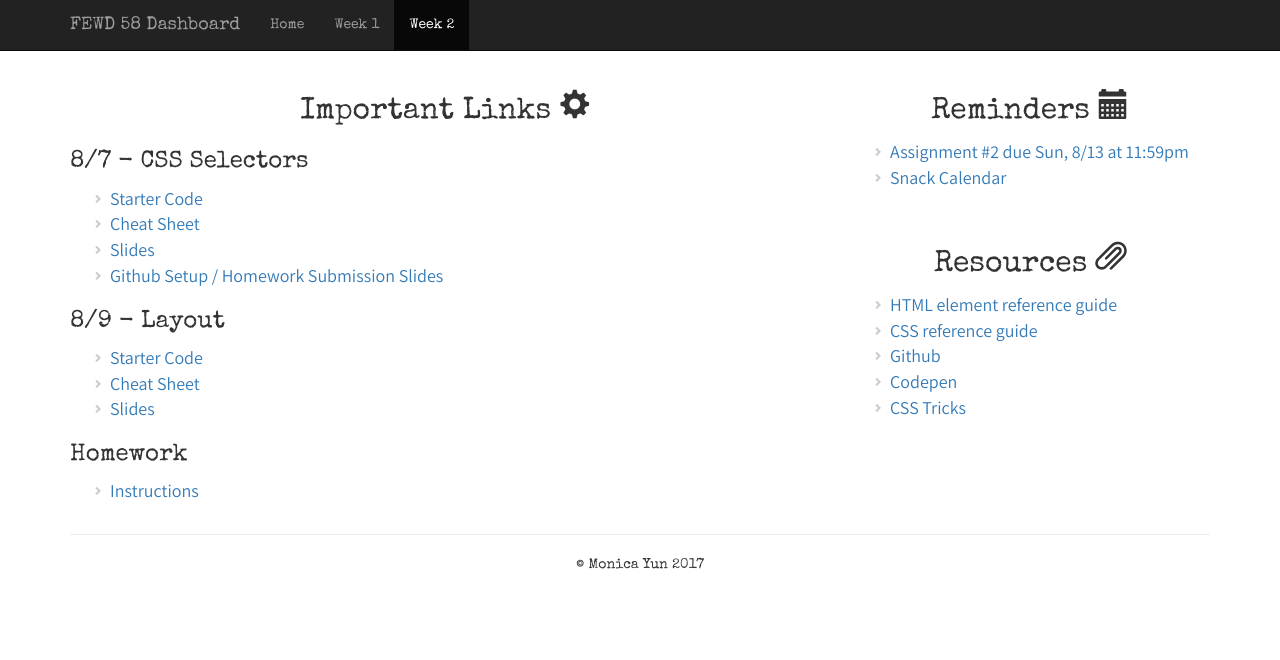
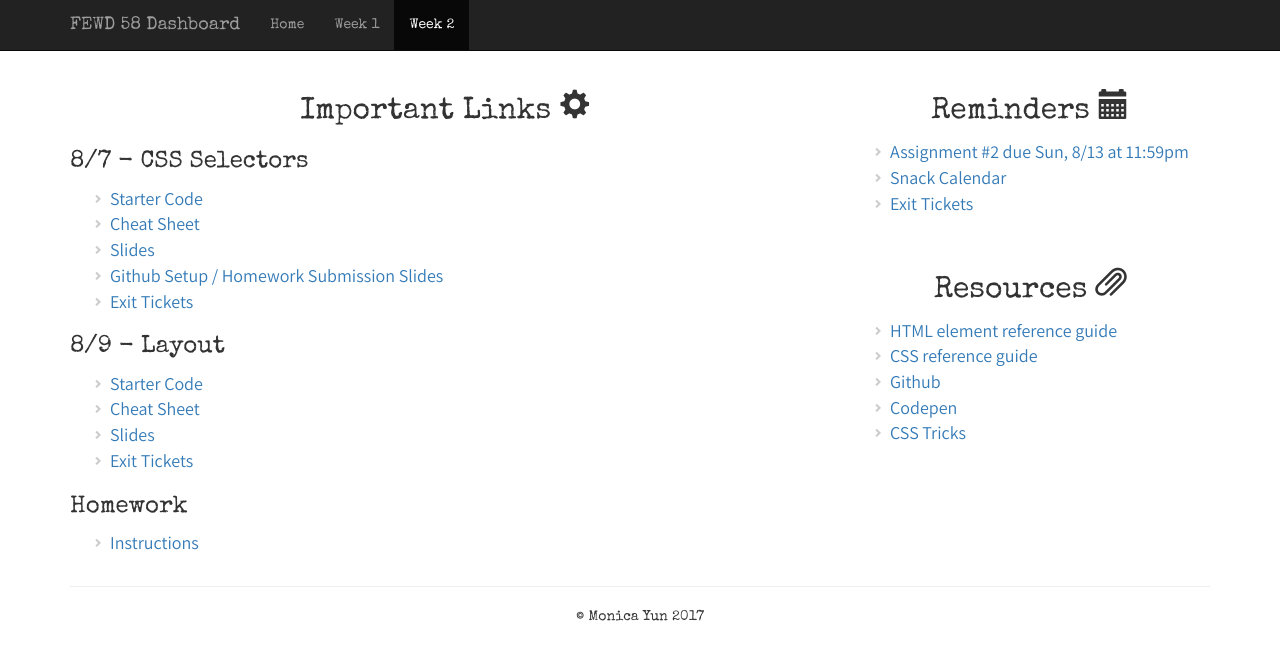
Before and after one commit to larissam/fewd_dashboard, a plain HTML site: page week_2.html in a window 1280 px wide. Drawn offline with nearby package versions, Linux system fonts and the light colour scheme.

Commit message:
add exit ticket link

```diff
--- a/week_2.html
+++ b/week_2.html
@@ -43,12 +43,14 @@
             <li><a href="https://drive.google.com/file/d/0B8BTRA0HXTPERHNqSGZ3NDZBWVU/view?usp=sharing" class="article-content" target="_blank">Cheat Sheet</a></li>
             <li><a href="https://drive.google.com/file/d/0B8BTRA0HXTPEaW41ODlJc1RQbzg/view?usp=sharing" class="article-content" target="_blank">Slides</a></li>
             <li><a href="https://drive.google.com/file/d/0B8BTRA0HXTPERVlvbnZZR1Y3YXM/view?usp=sharing" class="article-content" target="_blank">Github Setup / Homework Submission Slides</a></li>
+            <li><a href="http://bit.ly/fewd58_exitticket" class="article-content" target="_blank">Exit Tickets</a></li>
           </ul>
           <h3>8/9 - Layout</h3>
           <ul>
             <li><a href="downloads/week_2/04_starter_layout.zip" class="article-content">Starter Code</a></li>
             <li><a href="https://drive.google.com/file/d/0B8BTRA0HXTPEa0wxVnNTdWZieDA/view?usp=sharing" class="article-content" target="_blank">Cheat Sheet</a></li>
             <li><a href="https://drive.google.com/file/d/0B8BTRA0HXTPERExvdHR6TUlGRjQ/view?usp=sharing" class="article-content" target="_blank">Slides</a></li>
+            <li><a href="http://bit.ly/fewd58_exitticket" class="article-content" target="_blank">Exit Tickets</a></li>
           </ul>
 
           <h3>Homework</h3>
@@ -61,6 +63,7 @@
           <ul>
             <li><a href="https://docs.google.com/document/d/1X3JhTpcwba2JqrVnzT0ac54Uu0Cq-wTULmiTOOIESr0/edit?usp=sharing" class="article-content" target="_blank">Assignment #2 due Sun, 8/13 at 11:59pm</a></li>
             <li><a href="https://docs.google.com/spreadsheets/d/1nVqbKbtbZ7k8bpXjoM8ZzIJu5Y9eCcGft5kum_4yADw/edit?usp=sharing" class="article-content" target="_blank">Snack Calendar</a></li>
+            <li><a href="http://bit.ly/fewd58_exitticket" class="article-content" target="_blank">Exit Tickets</a></li>
           </ul>
           <br>
           <h2 class="article-header">Resources <span class="glyphicon glyphicon-paperclip"></span></h2>
```
